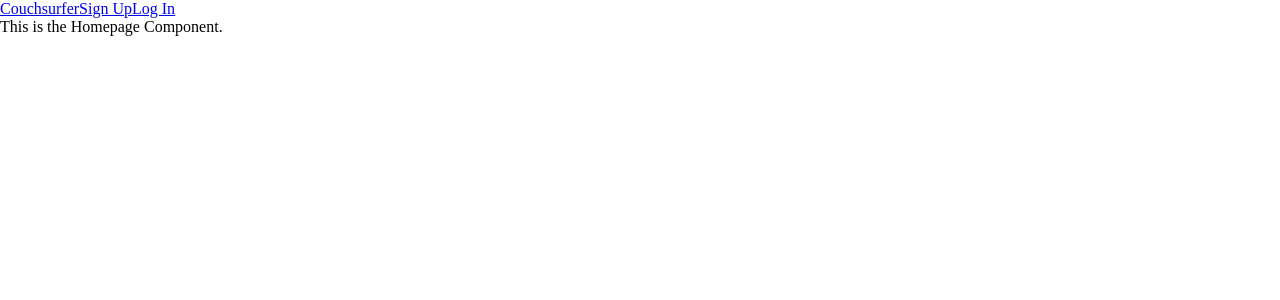
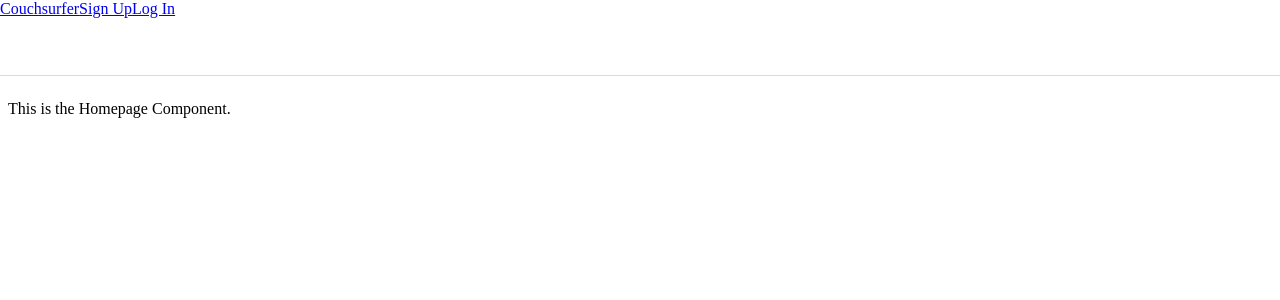
Before and after one commit to aback223/couchsurfer, a React (Create React App) app: page / in a window 1280 px wide. Shown: the top 300 px of the page. Built offline with nearby package versions, Linux system fonts and the light colour scheme.

Commit message:
add padding to homepage, login, signup div

```diff
--- a/src/components/Homepage.js
+++ b/src/components/Homepage.js
@@ -3,7 +3,7 @@ import React, { Component } from 'react';
 class Homepage extends Component {
   render() {
     return(
-      <div>
+      <div className="addPadding">
         This is the Homepage Component.
       </div>
     )
--- a/src/components/Login.js
+++ b/src/components/Login.js
@@ -3,7 +3,7 @@ import React, { Component } from 'react';
 class Login extends Component {
   render() {
     return (
-      <div className="login">
+      <div className="login addPadding">
         This is the login form.
       </div>
     )
--- a/src/components/Signup.js
+++ b/src/components/Signup.js
@@ -3,7 +3,7 @@ import React, { Component } from 'react';
 class Signup extends Component {
   render() {
     return(
-      <div>
+      <div className="addPadding">
         This is the signup component.
       </div>
     )
--- a/src/components/index.css
+++ b/src/components/index.css
@@ -0,0 +1,12 @@
+.navbar {
+  overflow: hidden;
+  background-color: #fff;
+  position: fixed;
+  width: 100%;
+  height: 75px;
+  border-bottom: 1px solid #DADADA;
+}
+
+.addPadding {
+  padding: 100px 8px 8px 8px;
+}
```
